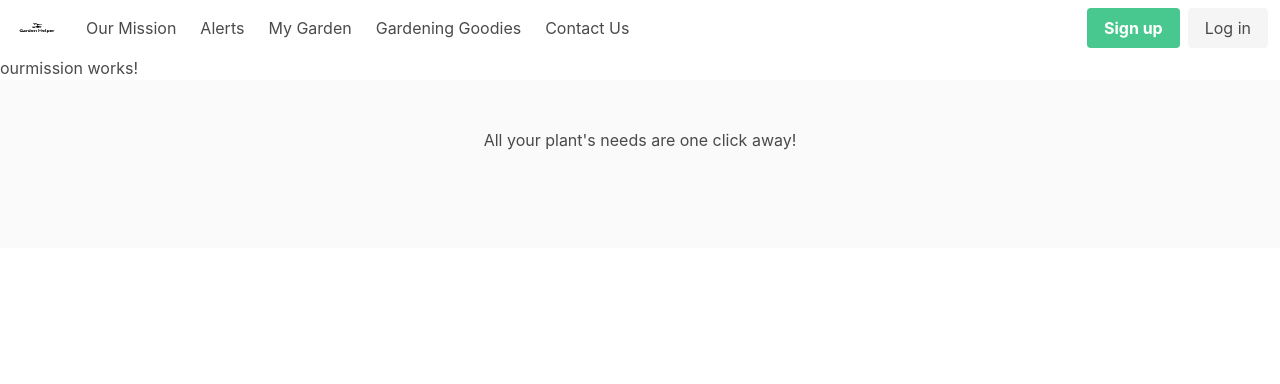
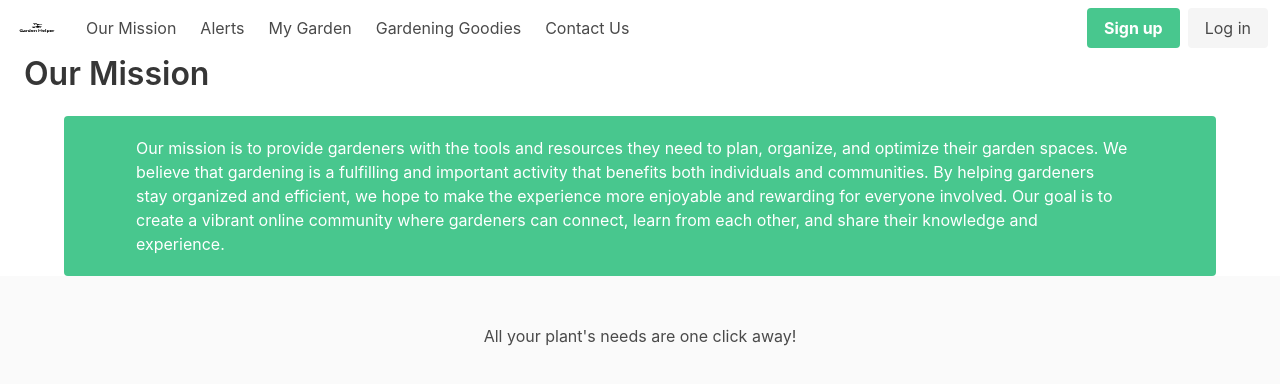
Before and after one commit to savaglisic/Gardening-Helper, an Angular app: page /ourmission in a window 1280 px wide. Shown: the top 384 px of the page. Built offline with nearby package versions, Linux system fonts and the light colour scheme.

Commit message:
search bar and table added to My Garden

```diff
--- a/src/app/ourmission/ourmission.component.ts
+++ b/src/app/ourmission/ourmission.component.ts
@@ -3,9 +3,14 @@ import { Component } from '@angular/core';
 @Component({
   selector: 'app-ourmission',
   template: `
-    <p>
-      ourmission works!
+  <h1 class="title mx-5">Our Mission</h1>
+  <div class="container is-widescreen">
+   <div class="notification is-success">
+     <p class="is-centered mx-6">
+       Our mission is to provide gardeners with the tools and resources they need to plan, organize, and optimize their garden spaces. We believe that gardening is a fulfilling and important activity that benefits both individuals and communities. By helping gardeners stay organized and efficient, we hope to make the experience more enjoyable and rewarding for everyone involved. Our goal is to create a vibrant online community where gardeners can connect, learn from each other, and share their knowledge and experience.
     </p>
+   </div>
+  </div>
   `,
   styles: [
   ]
```
